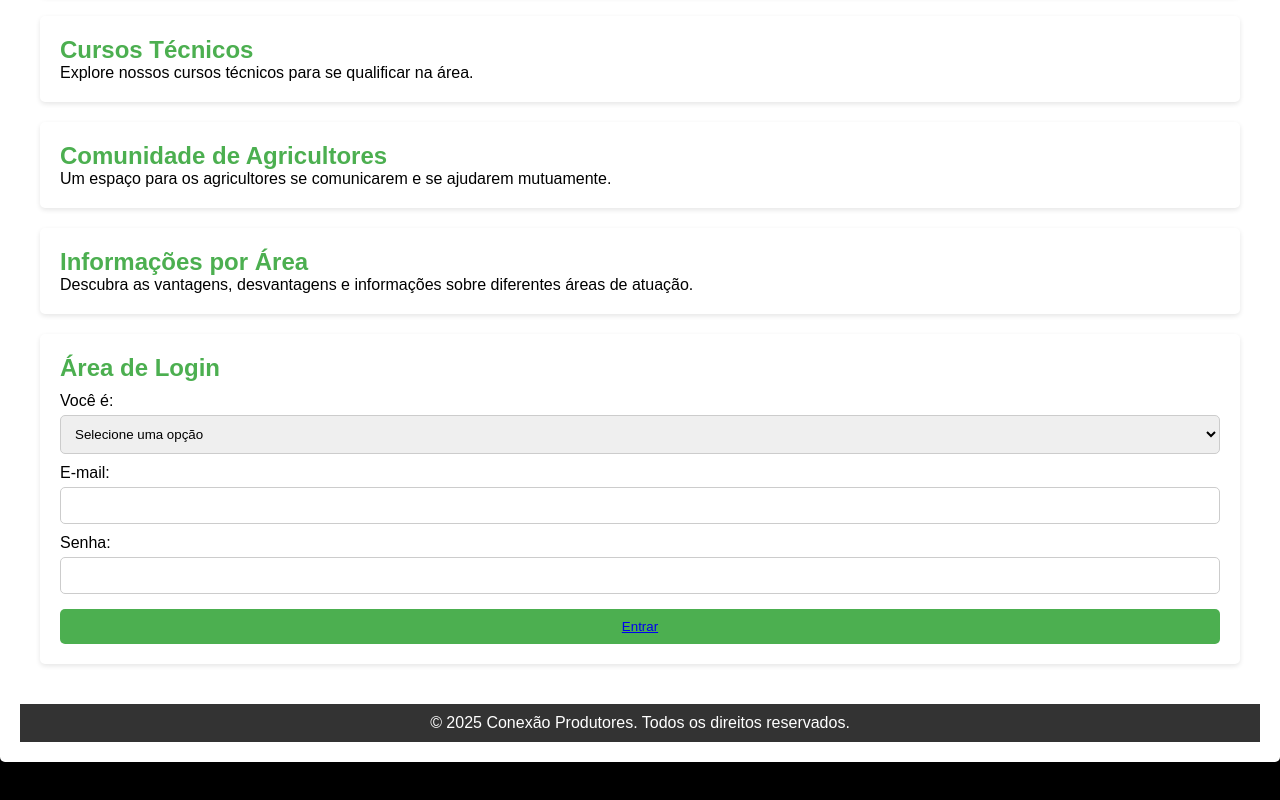
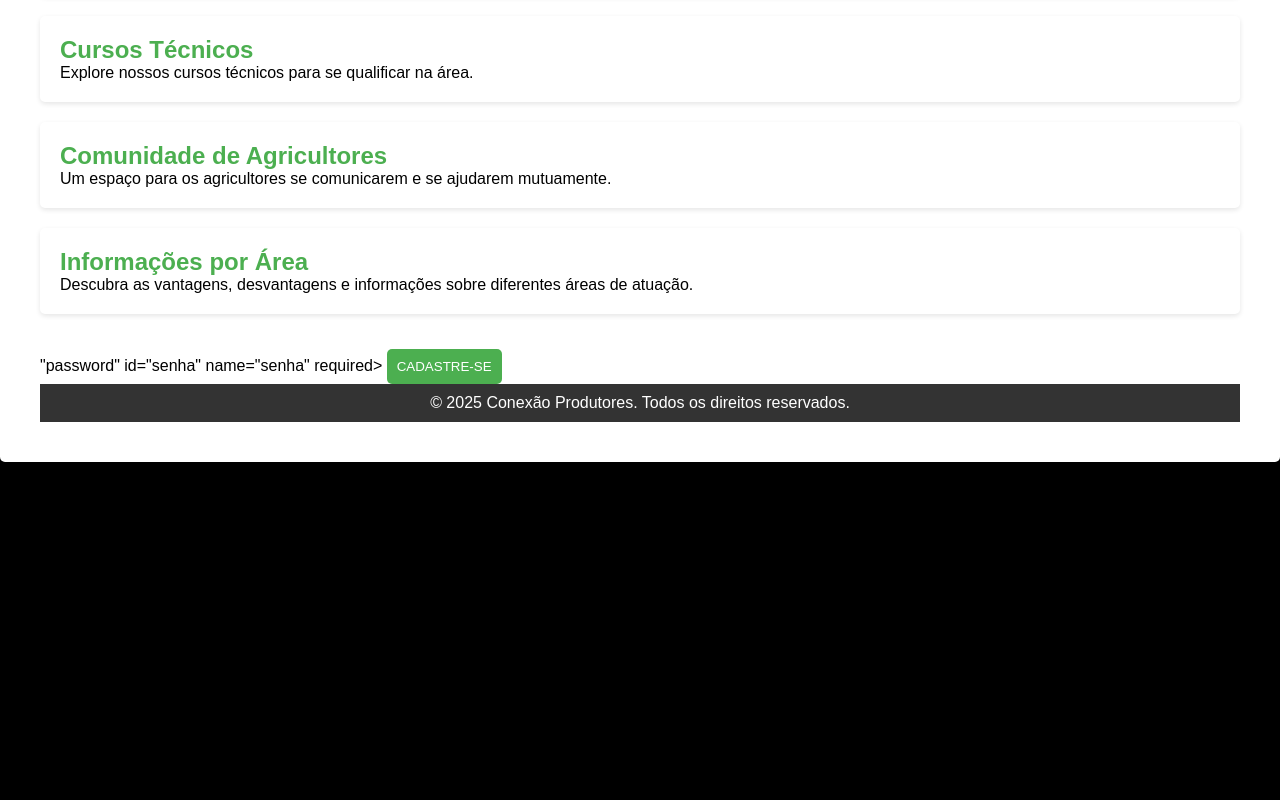
Before and after one commit to zMiguel151z/projectSebrae.github.io, a plain HTML site: page index.html in a window 1280 px wide. Shown: the part 1476-2276 px from the top of the page. Drawn offline with Linux system fonts and the light colour scheme.

Commit message:
Update index.html

```diff
--- a/index.html
+++ b/index.html
@@ -60,26 +60,10 @@
         <!-- Tabela ou lista com informações -->
       </section>
 
-      <section id="login">
-        <h2>Área de Login</h2>
-        <form action="#" method="post">
-          <label for="tipo-usuario">Você é:</label>
-          <select id="tipo-usuario" name="tipo-usuario" required>
-            <option value="" disabled selected>Selecione uma opção</option>
-            <option value="candidato">Candidato (Procurando emprego)</option>
-            <option value="produtor">Produtor (Oferecendo trabalho)</option>
-          </select>
+      "password" id="senha" name="senha" required>
 
-          <label for="email">E-mail:</label>
-          <input type="email" id="email" name="email" required>
+          <a href="áreas/index2.html"><button>CADASTRE-SE</button></a>
 
-          <label for="senha">Senha:</label>
-          <input type="password" id="senha" name="senha" required>
-
-          <button type="submit"><a href="áreas/index2.html">Entrar</a></button>
-        </form>
-      </section>
-    </main>
 
 
     <footer>
```
